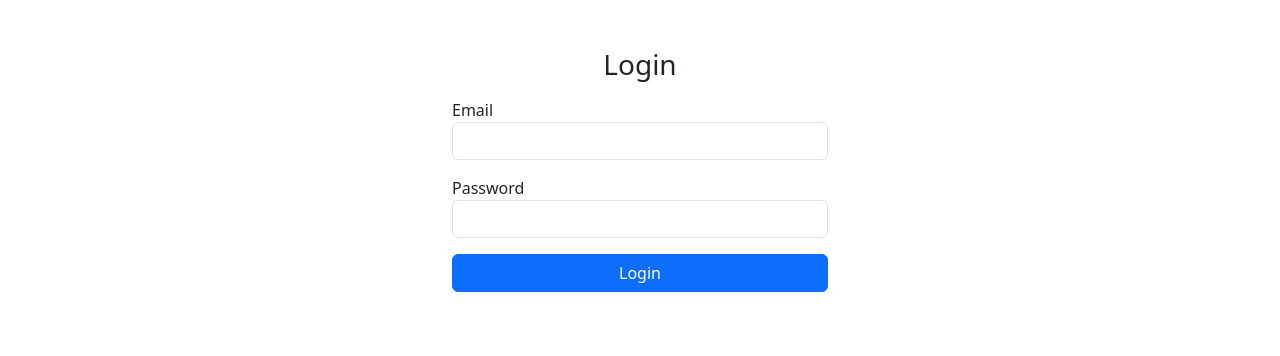
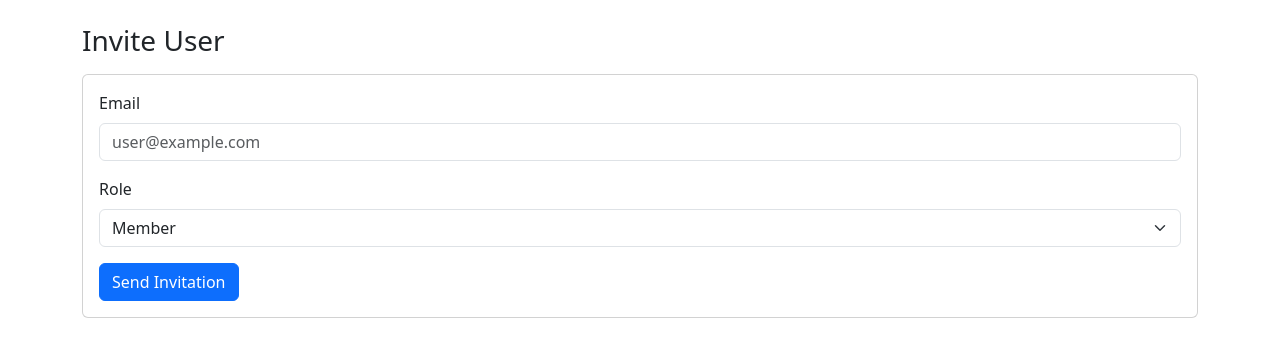
Before and after one commit to bipinnegi/multi-tenant-project-management-ui, an Angular app: page /invite in a window 1280 px wide. Before the commit this address led to /login. Shown: the top 356 px of the page. Built offline with nearby package versions, Linux system fonts and the light colour scheme.

Commit message:
Add Invite User navigation for owner

```diff
--- a/src/app/app.routes.ts
+++ b/src/app/app.routes.ts
@@ -27,6 +27,14 @@ export const routes: Routes = [
   canActivate: [authGuard]
 },
 
+{
+  path: 'invite',
+  loadComponent: () =>
+    import('./invitations/invite-user/invite-user')
+      .then(m => m.InviteUserComponent)
+},
+
+
   // Default
   { path: '', redirectTo: 'login', pathMatch: 'full' },
 
--- a/src/app/core/layout/navbar/navbar.html
+++ b/src/app/core/layout/navbar/navbar.html
@@ -3,6 +3,13 @@
     Project Manager
   </a>
 
+  @if (isOwner) {
+  <a class="btn btn-outline-primary me-2" routerLink="/invite">
+    Invite User
+  </a>
+}
+
+
   <button class="btn btn-outline-light" (click)="logout()">
     Logout
   </button>
--- a/src/app/core/layout/navbar/navbar.ts
+++ b/src/app/core/layout/navbar/navbar.ts
@@ -11,7 +11,13 @@ import { AuthService } from '../../services/auth';
   styleUrl: './navbar.css',
 })
 export class NavbarComponent {
-  constructor(public authService: AuthService){}
+
+
+  isOwner = false;
+
+  constructor(private authService: AuthService) {
+  this.isOwner = this.authService.getUserRole() === 'Owner';
+  }
 
   logout(){
     this.authService.logout();
--- /dev/null
+++ b/src/app/invitations/invite-user/invite-user.html
@@ -0,0 +1,44 @@
+<div class="container mt-4">
+  <h3>Invite User</h3>
+
+  <!-- SUCCESS MESSAGE -->
+  @if (successMessage) {
+    <div class="alert alert-success">
+      {{ successMessage }}
+    </div>
+  }
+
+  <!-- ERROR MESSAGE -->
+  @if (errorMessage) {
+    <div class="alert alert-danger">
+      {{ errorMessage }}
+    </div>
+  }
+
+  <div class="card mt-3">
+    <div class="card-body">
+
+      <div class="mb-3">
+        <label class="form-label">Email</label>
+        <input
+          type="email"
+          class="form-control"
+          [(ngModel)]="email"
+          placeholder="user@example.com"
+        />
+      </div>
+
+      <div class="mb-3">
+        <label class="form-label">Role</label>
+        <select class="form-select" [(ngModel)]="role">
+          <option value="Member">Member</option>
+        </select>
+      </div>
+
+      <button class="btn btn-primary" (click)="invite()">
+        Send Invitation
+      </button>
+
+    </div>
+  </div>
+</div>
--- /dev/null
+++ b/src/app/invitations/invite-user/invite-user.ts
@@ -0,0 +1,45 @@
+import { CommonModule } from '@angular/common';
+import { Component } from '@angular/core';
+import { FormsModule } from '@angular/forms';
+import { InvitationService } from '../../core/services/invitation';
+import { AuthService } from '../../core/services/auth';
+
+@Component({
+  selector: 'app-invite-user',
+  standalone:true,
+  imports: [CommonModule, FormsModule],
+  templateUrl: './invite-user.html',
+  styleUrl: './invite-user.css',
+})
+export class InviteUserComponent {
+  email= '';
+  role= 'Member';
+  successMessage= '';
+  errorMessage = '';
+
+  constructor(
+    private invitationService: InvitationService,
+    private authService: AuthService
+  ){}
+
+  invite(){
+    //ui-level safety check
+    if(this.authService.getUserRole() !=='Owner'){
+        this.errorMessage = 'you are not allowed to ivite the user';
+        return;
+    }
+   this.invitationService.sendInvitation(this.email, this.role).subscribe({
+    next:()=>{
+      this.successMessage='invitation sent successgully';
+      this.errorMessage= '';
+      this.email= '';
+    },
+    error: ()=>{
+      this.errorMessage ='failed to send invitation';
+      this.successMessage='';
+    }
+   })
+
+  }
+
+}
```
Also changed, not shown: src/app/invitations/invite-user/invite-user.css (added), 1 other file (tests, documents, lock files or other folders).
